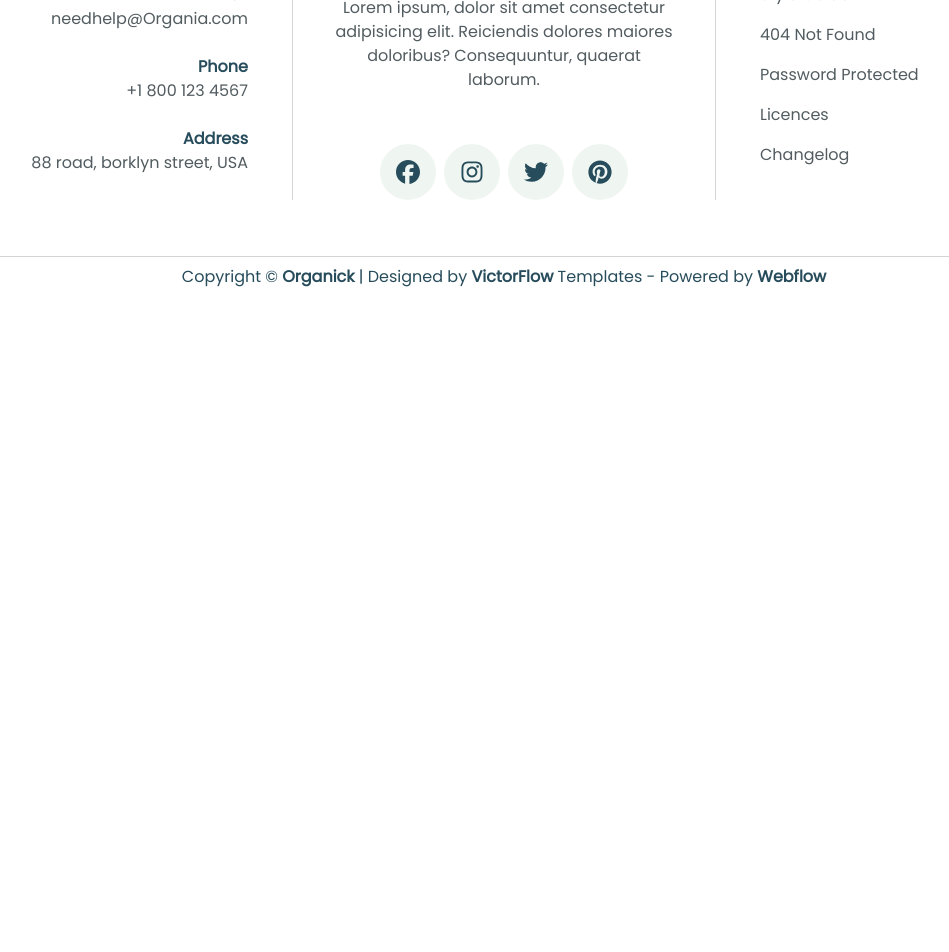
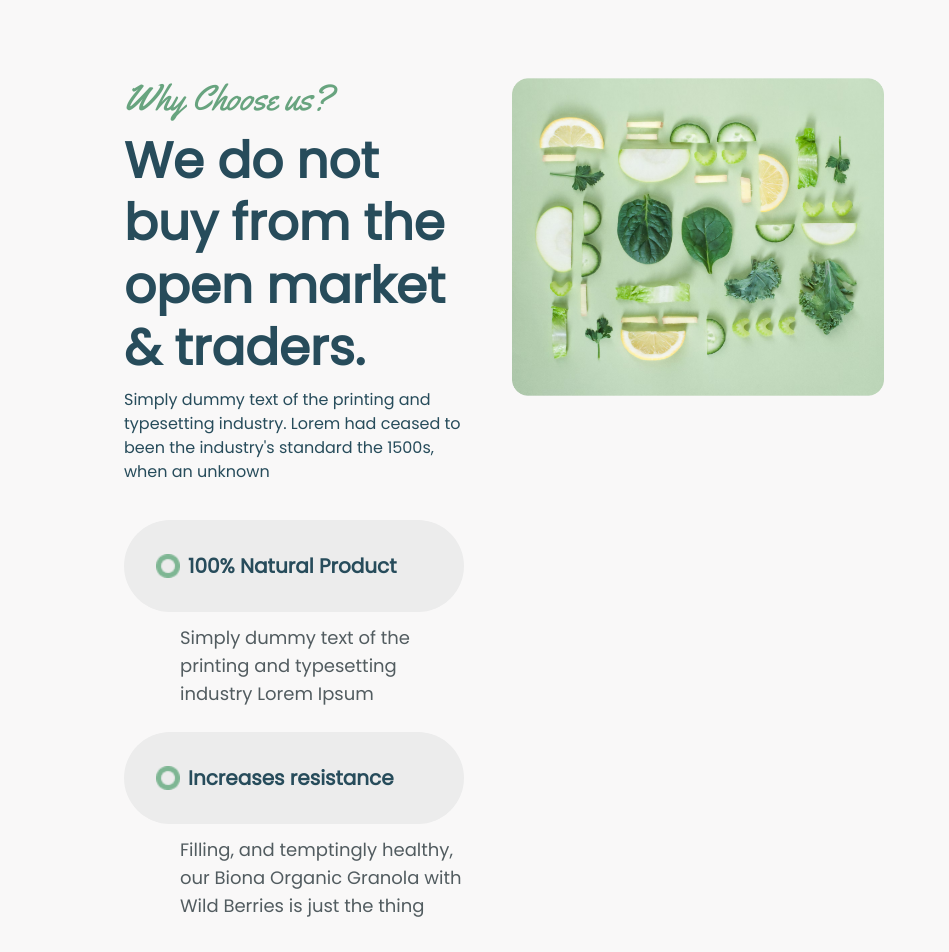
Before and after one commit to pally0091/Organic, a Next.js app: page /about in a window 1280 px wide. Shown: the part 1160-2112 px from the top of the page, without its empty margins (136-1085 px from the left). Before the commit the page ends 1457 px from the top, so only its background shows below. Built offline with nearby package versions, Linux system fonts and the light colour scheme.

Commit message:
Added new Choose component to AboutPage, including layout, text, and images.

```diff
--- a/src/app/about/page.tsx
+++ b/src/app/about/page.tsx
@@ -56,11 +56,69 @@ const AboutUs = () => {
   );
 };
 
+const Choose = () => {
+  return (
+    <div className="py-[190px] px-[260px] bg-[#F9F8F8]">
+      <div className="flex justify-between gap-12">
+        <div className="w-1/2">
+          <span className="tag">Why Choose us?</span>
+          <h1 className="text-5xl font-extrabold text-[50px] leading-tight mt-3">
+            We do not buy from the open market & traders.
+          </h1>
+          <p className="mt-2">
+            Simply dummy text of the printing and typesetting industry. Lorem
+            had ceased to been the industry's standard the 1500s, when an
+            unknown
+          </p>
+          <div className="mt-9 flex flex-col gap-6">
+            <div>
+              <div className="bg-[#ECECEC] flex items-center gap-2 p-8 w-[340px] rounded-full">
+                <img
+                  src="/Images/Icon.png"
+                  alt=""
+                  className="w-6 h-6"
+                />
+                <p className="font-semibold text-xl">100% Natural Product</p>
+              </div>
+              <p className="text-lg ms-14 mt-3 text-[#525C60]">
+                Simply dummy text of the printing and typesetting industry Lorem
+                Ipsum
+              </p>
+            </div>
+            <div>
+              <div className="bg-[#ECECEC] flex items-center gap-2 p-8 w-[340px] rounded-full">
+                <img
+                  src="/Images/Icon.png"
+                  alt=""
+                  className="w-6 h-6"
+                />
+                <p className="font-semibold text-xl">Increases resistance</p>
+              </div>
+              <p className="text-lg ms-14 mt-3 text-[#525C60]">
+                Filling, and temptingly healthy, our Biona Organic Granola with
+                Wild Berries is just the thing
+              </p>
+            </div>
+          </div>
+        </div>
+        <div>
+          <img
+            src="/Images/about/choose.png"
+            alt=""
+          />
+        </div>
+      </div>
+      <div className="mt-[90px] mx-[140px]">grid things</div>
+    </div>
+  );
+};
+
 const AboutPage = () => {
   return (
     <div>
       <Banner />
       <AboutUs />
+      <Choose />
     </div>
   );
 };
```
Also changed, not shown: public/Images/Icon.png (added), public/Images/about/choose.png (added).
